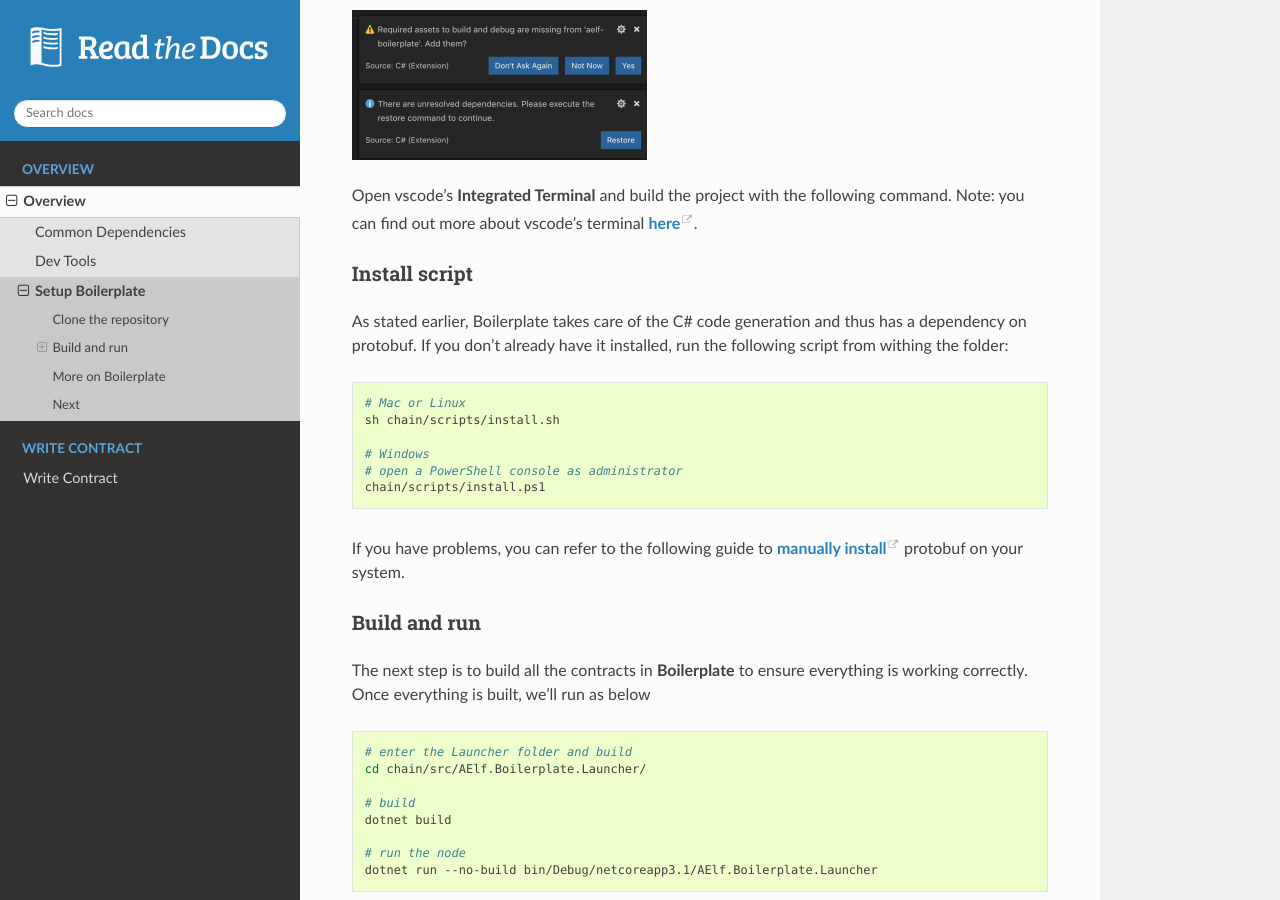
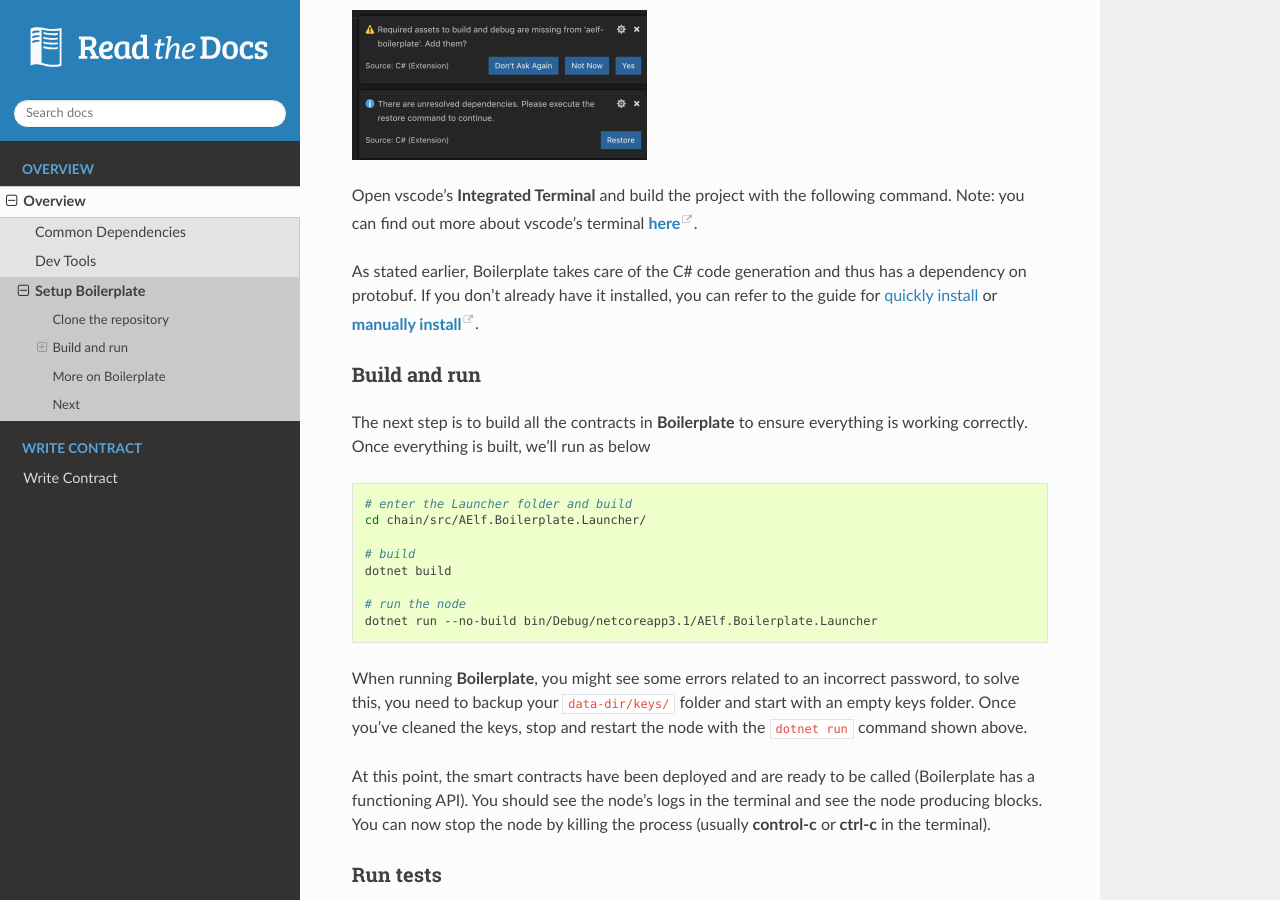
Before and after one commit to AElfProject/aelf-boilerplate, a Sphinx documentation site: the page built from docs/overview/setup.md, in a window 1280 px wide and 900 px high, scrolled down 599 px. Built offline with Sphinx 7.4.7 and the Read the Docs theme 2.0.0, drawn with Linux system fonts in a browser that asks for light colours.

Commit message:
Improve setup.md.

````diff
--- a/docs/overview/setup.md
+++ b/docs/overview/setup.md
@@ -20,20 +20,7 @@
 
 Open vscode's **Integrated Terminal** and build the project with the following command. Note: you can find out more about vscode's terminal [**here**](https://code.visualstudio.com/docs/editor/integrated-terminal).
 
-### Install script
-
-As stated earlier, Boilerplate takes care of the C# code generation and thus has a dependency on protobuf. If you don't already have it installed, run the following script from withing the folder:
-
-```bash
-# Mac or Linux
-sh chain/scripts/install.sh
-
-# Windows
-# open a PowerShell console as administrator
-chain/scripts/install.ps1
-```
-
-If you have problems, you can refer to the following guide to [**manually install**](https://github.com/protocolbuffers/protobuf/blob/master/src) protobuf on your system.
+As stated earlier, Boilerplate takes care of the C# code generation and thus has a dependency on protobuf. If you don't already have it installed, you can refer to the guide for [quickly install](./tools.md) or [**manually install**](https://github.com/protocolbuffers/protobuf/blob/master/src).
 
 ### Build and run
 
````
